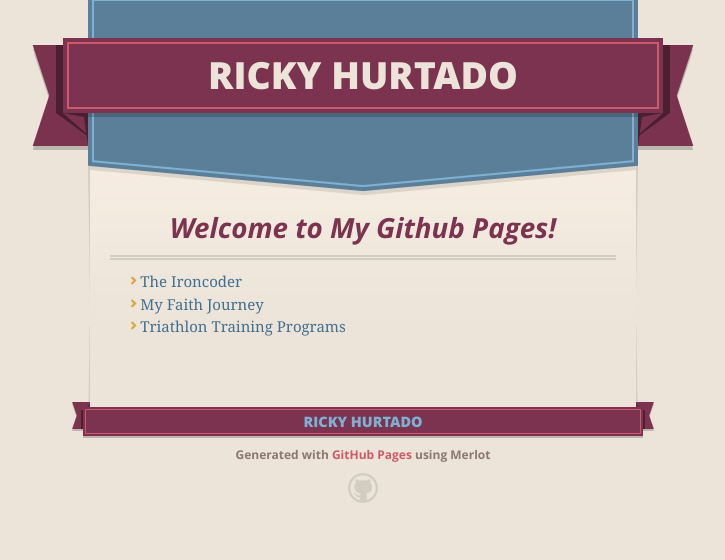
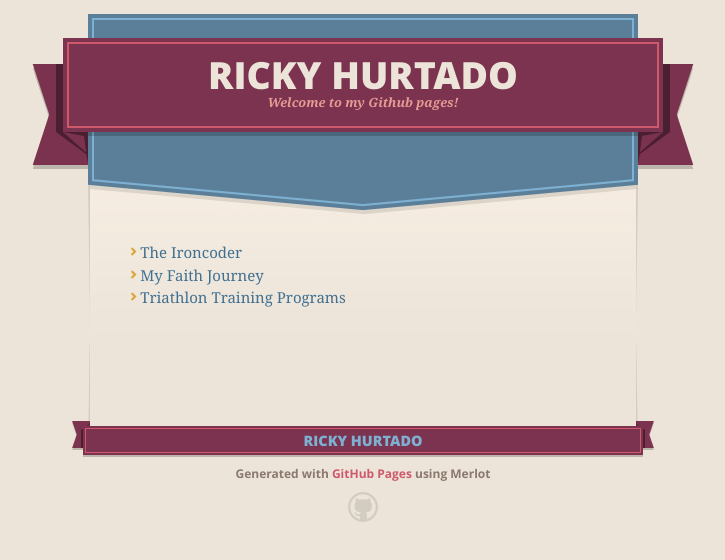
Before and after one commit to rickyhurtado/rickyhurtado.github.io, a plain HTML site: page index.html in a window 1280 px wide. Shown: the whole page, without its empty margins (277-1002 px from the left). Drawn offline with nearby package versions, Linux system fonts and the light colour scheme.

Commit message:
Update index.html

```diff
--- a/index.html
+++ b/index.html
@@ -26,7 +26,7 @@
         <span class="ribbon-outer">
           <span class="ribbon-inner">
             <h1>Ricky Hurtado</h1>
-            <h2></h2>
+            <h2>Welcome to my Github pages!</h2>
           </span>
           <span class="left-tail"></span>
           <span class="right-tail"></span>
@@ -38,8 +38,6 @@
       <span class="banner-fix"></span>
 
       <section id="main_content">
-        <h3>Welcome to My Github Pages!</h3>
-
         <ul>
           <li><a href="https://rickyhurtado.github.io/the-ironcoder/">The Ironcoder</a></li>
           <li><a href="https://rickyhurtado.github.io/my-faith-journey/">My Faith Journey</a></li>
```
